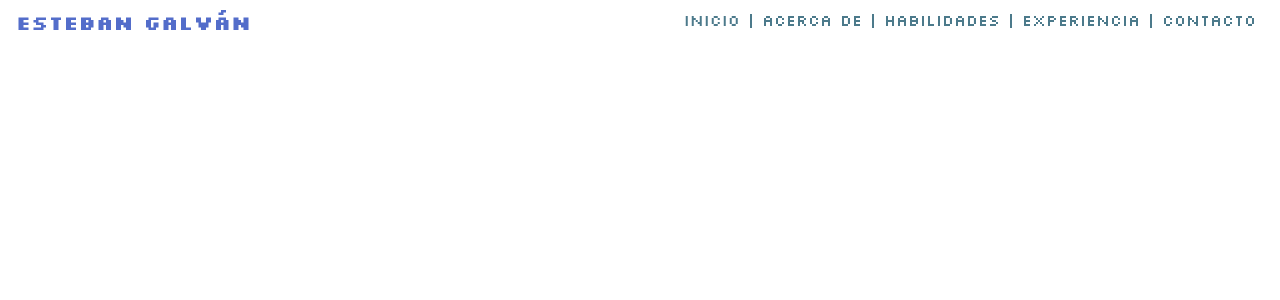
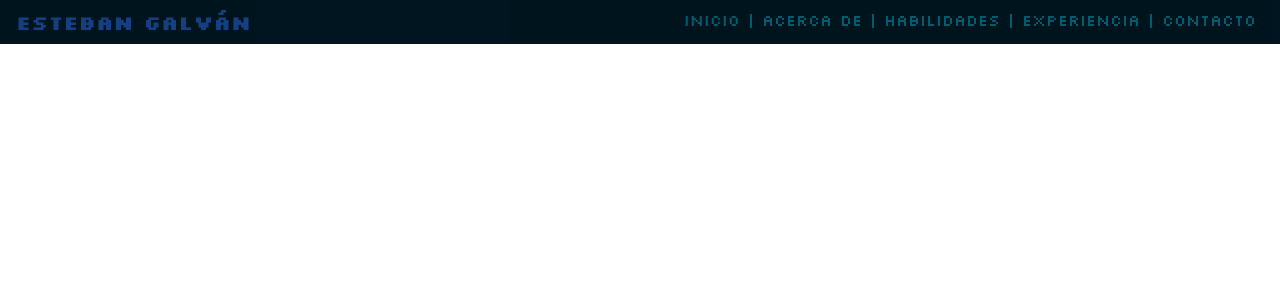
Before and after one commit to BugInTheShell/Portafolio, a React (Vite) app: page / in a window 1280 px wide. Shown: the top 300 px of the page. Built offline with nearby package versions, Linux system fonts and the light colour scheme.

Commit message:
añadi estilos

```diff
--- a/src/components/PrincipalPage/index.jsx
+++ b/src/components/PrincipalPage/index.jsx
@@ -28,14 +28,14 @@ const PrincipalPage = () => {
     };
   }, []);
   return (
-    <div className="sticky">
+    <div className="sticky bg-sky-500/25 opacity-50 hover:opacity-100">
       <div className="flex justify-between px-4 py-2">
-        <h1 ref={textRef} className="text-xl text-blue-800/75 silkscreen-bold">
+        <h1 ref={textRef} className="text-xl text-blue-500 silkscreen-bold">
           Esteban Galván
         </h1>
 
         <nav>
-          <ul className="flex silkscreen-regular text-cyan-900/75 ">
+          <ul className="flex silkscreen-regular text-cyan-500 ">
             <li className="mx-2 hover:text-cyan-500 hover:scale-110">
               <a href="#about">Inicio</a>
             </li> |
--- a/src/components/index.jsx
+++ b/src/components/index.jsx
@@ -2,8 +2,9 @@ import PrincipalPage from "./PrincipalPage";
 
 const Index = () => {
   return (
-    <div>
+    <div className="bg-black">
       <PrincipalPage />
+
     </div>
   );
 };
```
